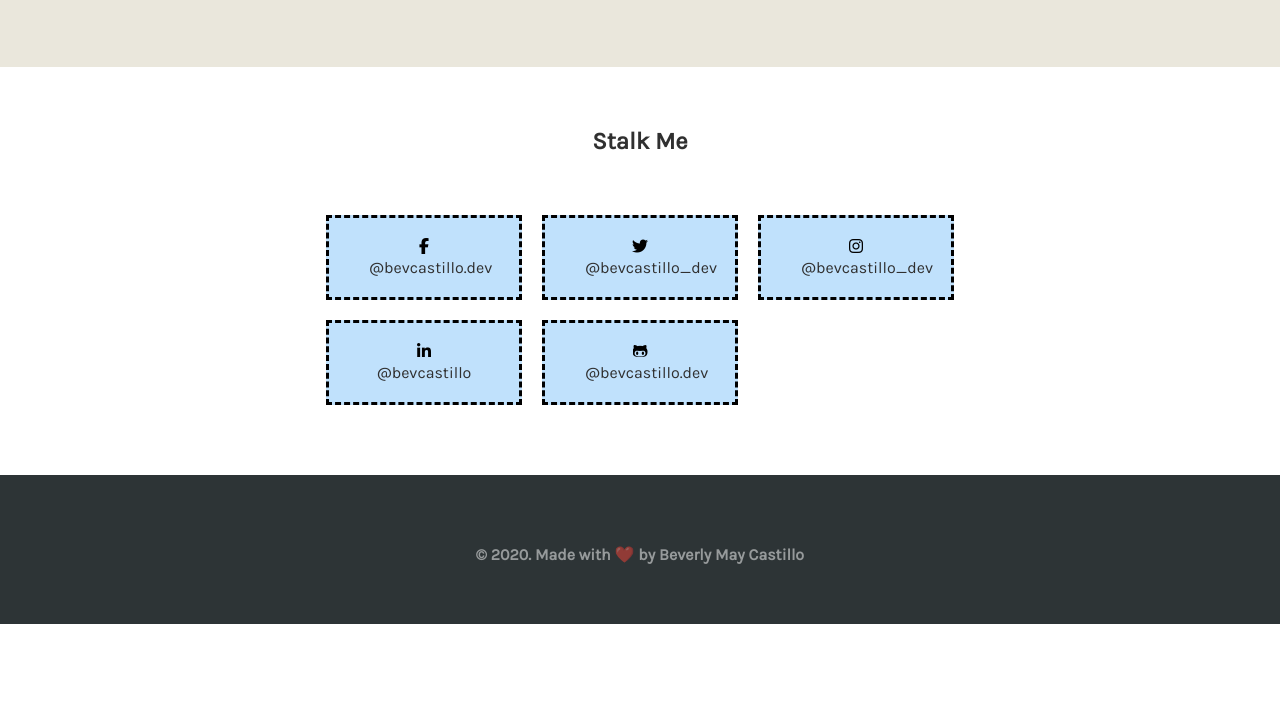
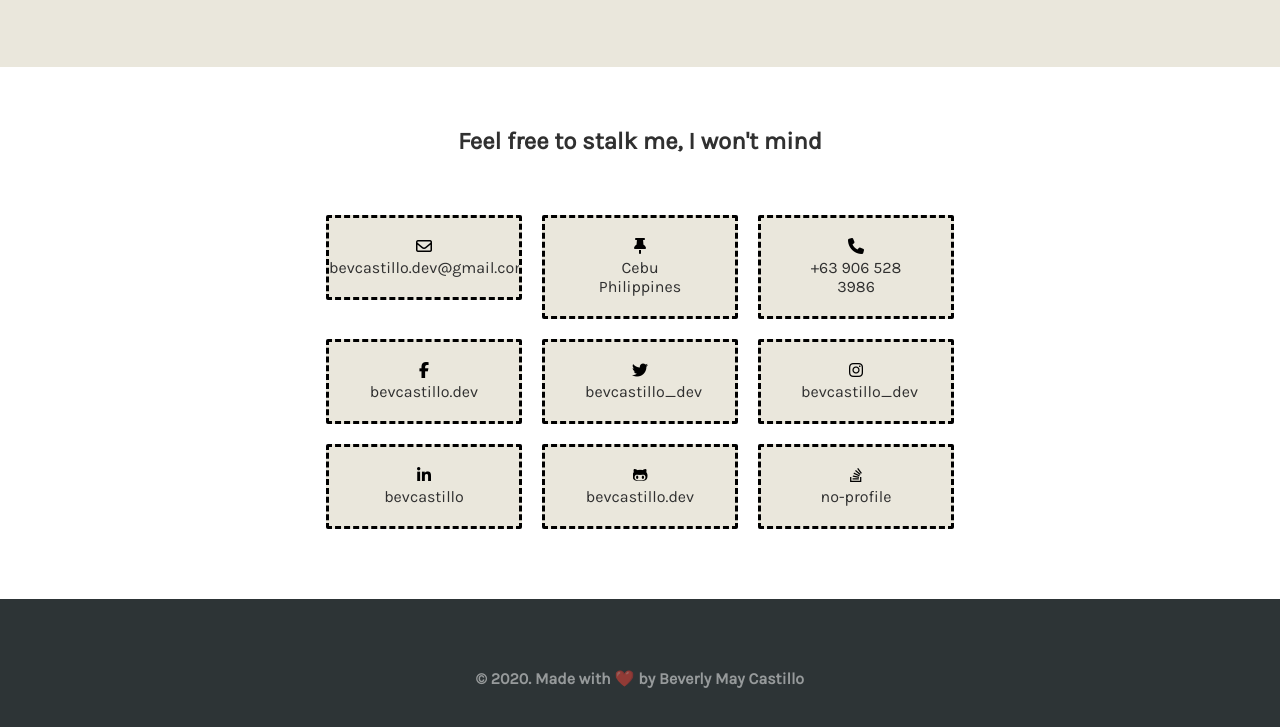
Before and after one commit to bevcastillo/bevcastillo.github.io, a plain HTML site: page index.html in a window 1280 px wide. Shown: the part 4244-4971 px from the top of the page. Before the commit the page ends 4868 px from the top, so only its background shows below. Drawn offline with Linux system fonts and the light colour scheme.

Commit message:
added contact details

```diff
--- a/css/styles.css
+++ b/css/styles.css
@@ -448,8 +448,9 @@ nav a.active, nav a:hover {
 
   .grid__social {
     /* background-color: #90CAF9; */
-    background-color: #c0e1fc;
+    background-color: #EAE7DC;
     border-style: dashed;
+    border-radius: 2px;
     padding: 20px 40px;
     margin: 0px;
     text-align: center;
--- a/index.html
+++ b/index.html
@@ -270,8 +270,9 @@
         </section>
 
        <section id="contact">
-            <div class="skillsSection__list" style="vertical-align: middle; text-align: center;">
-                <div class="empty__grid" style=" height: 50%; padding: auto; margin: auto;">
+            <div class="skillsSection__list">
+                <div class="empty__grid" style=" height: auto; padding: auto; margin: auto; text-align: center; justify-content: center;
+                justify-content: center;">
                         <img src="/images/Typing-amico.png" alt="" style="width: 400px; height: auto;">
                 </div>
                 <div class="grid__form">
@@ -296,7 +297,35 @@
         <section id="contact-details">
             <div class="section__header">
                 <div class="section__heading">
-                    <h1 style="color: #303030;">Stalk Me</h1>
+                    <h1 style="color: #303030;">Feel free to stalk me, I won't mind</h1>
+                </div>
+            </div>
+            <div class="skillsSection__list">
+                <div class="grid_social__container">
+
+                </div>
+                <div class="grid_social__container">
+                    <div class="grid__social" style="padding: 20px 0px;">
+                        <i class="far fa-envelope"></i><br>
+                        <a href="bevcastillo.dev@gmail.com" target="_blank">
+                            bevcastillo.dev@gmail.com</a>
+                    </div>
+                </div>
+                <div class="grid_social__container">
+                    <div class="grid__social">
+                        <i class="fas fa-thumbtack"></i><br>
+                        <a href="https://www.google.com/maps/place/Minglanilla,+Cebu/@10.2765277,123.7429962,13z/data=!3m1!4b1!4m5!3m4!1s0x33a977e4598c638d:0xd2016057b1f9cd28!8m2!3d10.2433023!4d123.7889922" target="_blank">
+                            Cebu Philippines</a>
+                    </div>
+                </div>
+                <div class="grid_social__container">
+                    <div class="grid__social">
+                        <i class="fas fa-phone"></i><br>
+                        <a href="https://www.instagram.com/bevcastillo_dev/" target="_blank">+63 906 528 3986</a>
+                    </div>
+                </div>
+                <div class="grid_social__container">
+
                 </div>
             </div>
             <div class="skillsSection__list">
@@ -306,19 +335,19 @@
                 <div class="grid_social__container">
                     <div class="grid__social">
                         <i class="fab fa-facebook-f"></i><br>
-                        <a href="https://www.facebook.com/bevcastillo.dev" target="_blank">@bevcastillo.dev</a>
+                        <a href="https://www.facebook.com/bevcastillo.dev" target="_blank">bevcastillo.dev</a>
                     </div>
                 </div>
                 <div class="grid_social__container">
                     <div class="grid__social">
                         <i class="fab fa-twitter"></i><br>
-                        <a href="https://twitter.com/bevcastillo_dev" target="_blank">@bevcastillo_dev</a>
+                        <a href="https://twitter.com/bevcastillo_dev" target="_blank">bevcastillo_dev</a>
                     </div>
                 </div>
                 <div class="grid_social__container">
                     <div class="grid__social">
                         <i class="fab fa-instagram"></i><br>
-                        <a href="https://www.instagram.com/bevcastillo_dev/" target="_blank">@bevcastillo_dev</a>
+                        <a href="https://www.instagram.com/bevcastillo_dev/" target="_blank">bevcastillo_dev</a>
                     </div>
                 </div>
                 <div class="grid_social__container">
@@ -332,20 +361,20 @@
                 <div class="grid_social__container">
                     <div class="grid__social">
                         <i class="fab fa-linkedin-in"></i><br>
-                        <a href="https://linkedin.com/in/bevcastillo" target="_blank">@bevcastillo</a>
+                        <a href="https://linkedin.com/in/bevcastillo" target="_blank">bevcastillo</a>
                     </div>
                 </div>
                 <div class="grid_social__container">
                     <div class="grid__social">
                         <i class="fab fa-github-alt"></i><br>
-                        <a href="https://github.com/bevcastillo" target="_blank">@bevcastillo.dev</a>
+                        <a href="https://github.com/bevcastillo" target="_blank">bevcastillo.dev</a>
                     </div>
                 </div>
                 <div class="grid_social__container">
-                    <!-- <div class="grid__social">
-                        <i class="fab fa-facebook"></i><br>
-                        <a href="www.pinterest.com/bevvcastillo">@bevcastillo.dev</a>
-                    </div> -->
+                    <div class="grid__social">
+                        <i class="fab fa-stack-overflow"></i><br>
+                        <a href="https://stackoverflow.com/users/10279207/no-profile">no-profile</a>
+                    </div>
                 </div>
                 <div class="grid_social__container">
 
```
